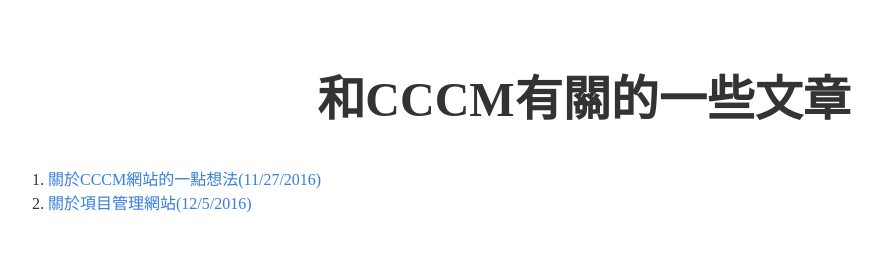
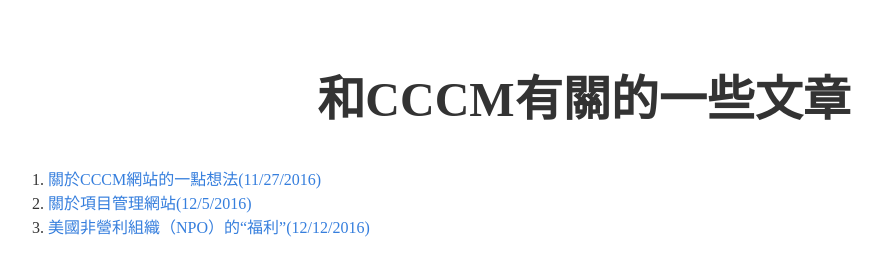
Before and after one commit to vince-work/cccm.vince.work, a plain HTML site: page index.html in a window 1280 px wide. Shown: the whole page, without its empty margins (56-938 px from the left). Drawn offline with nearby package versions, Linux system fonts and the light colour scheme.

Commit message:
Update index.html

```diff
--- a/index.html
+++ b/index.html
@@ -13,6 +13,7 @@
       <ol>
         <li><a href="/website.html" class="link dim blue">關於CCCM網站的一點想法(11/27/2016)</a></li>
         <li><a href="/projectmanagement.html" class="link dim blue">關於項目管理網站(12/5/2016)</a></li>
+        <li><a href="/npodiscount.html" class="link dim blue">美國非營利組織（NPO）的“福利”(12/12/2016)</a></li>
       </ol>
     </main>
     <!-- Start of StatCounter Code for Default Guide -->
```
